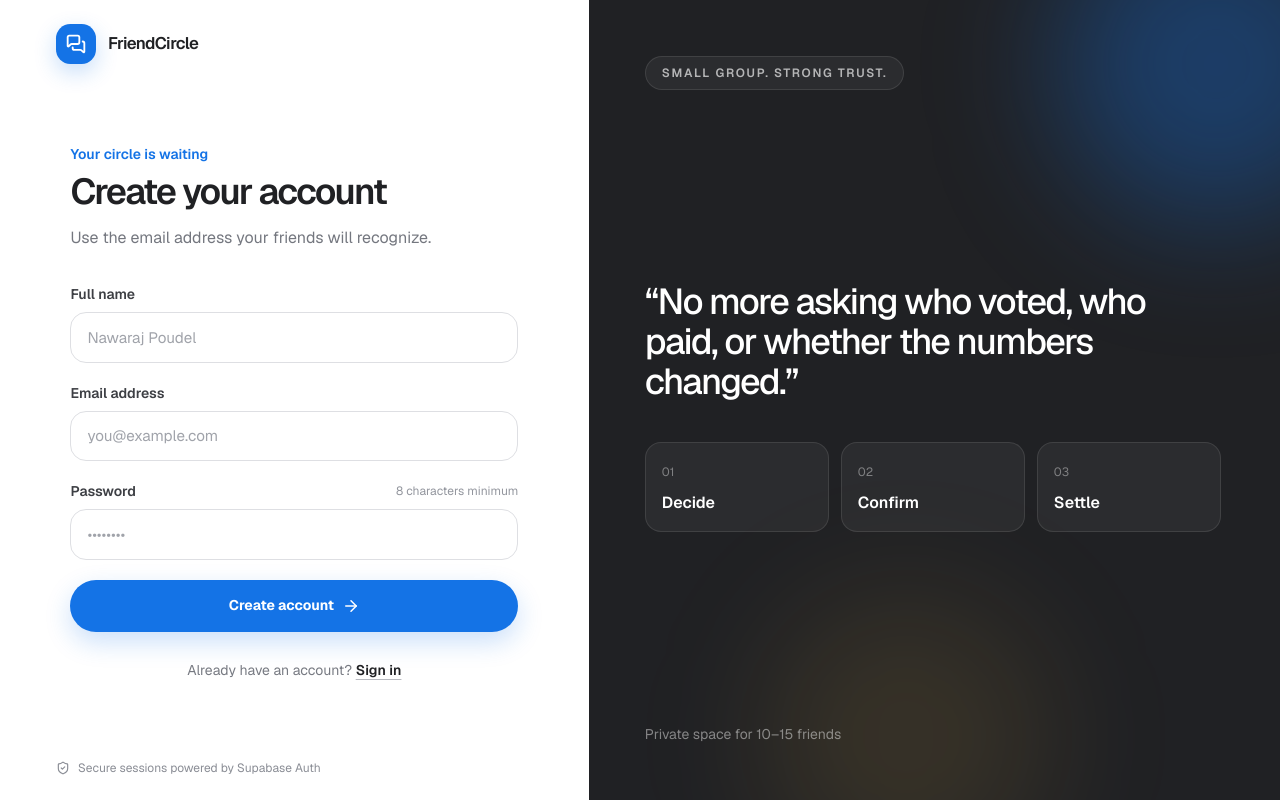
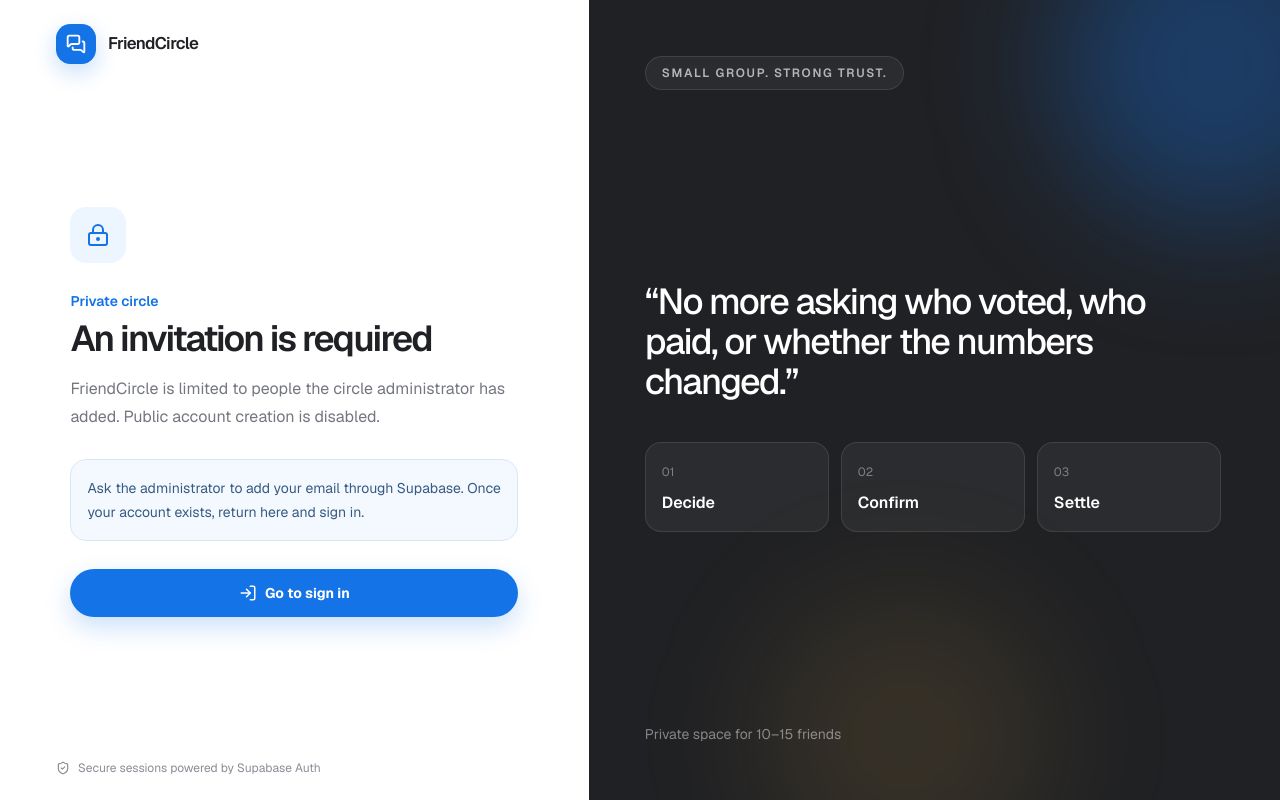
Before and after one commit to Nawaraj114/PollingV1, a Next.js app: page /signup in a window 1280 px wide. Built offline with nearby package versions, Linux system fonts and the light colour scheme.

Commit message:
feat(auth): restrict access to approved members

```diff
--- a/app/(auth)/login/page.tsx
+++ b/app/(auth)/login/page.tsx
@@ -9,5 +9,5 @@ export default async function LoginPage({ searchParams }: PageProps<"/login">) {
   const nextPath = typeof params.next === "string" ? params.next : undefined;
   const errorMessage = typeof params.error === "string" ? params.error : undefined;
 
-  return <AuthForm errorMessage={errorMessage} mode="login" nextPath={nextPath} />;
+  return <AuthForm errorMessage={errorMessage} nextPath={nextPath} />;
 }
--- a/app/(auth)/signup/page.tsx
+++ b/app/(auth)/signup/page.tsx
@@ -1,9 +1,29 @@
+import { LockKeyhole, LogIn } from "lucide-react";
 import type { Metadata } from "next";
+import Link from "next/link";
 
-import { AuthForm } from "@/components/auth-form";
-
-export const metadata: Metadata = { title: "Create account" };
+export const metadata: Metadata = { title: "Invitation required" };
 
 export default function SignupPage() {
-  return <AuthForm mode="signup" />;
+  return (
+    <div className="w-full max-w-md">
+      <span className="grid h-14 w-14 place-items-center rounded-2xl bg-[#edf5ff] text-[#1473e6]">
+        <LockKeyhole size={24} aria-hidden="true" />
+      </span>
+      <p className="mt-7 text-sm font-semibold text-[#1473e6]">Private circle</p>
+      <h1 className="mt-2 text-4xl font-semibold tracking-[-0.05em] text-[#202124]">
+        An invitation is required
+      </h1>
+      <p className="mt-4 leading-7 text-[#74777f]">
+        FriendCircle is limited to people the circle administrator has added. Public account creation is disabled.
+      </p>
+      <div className="mt-7 rounded-2xl border border-[#d8e7f8] bg-[#f4f9ff] px-4 py-4 text-sm leading-6 text-[#365b82]">
+        Ask the administrator to add your email through Supabase. Once your account exists, return here and sign in.
+      </div>
+      <Link className="button button-primary mt-7 h-12 w-full" href="/login">
+        <LogIn size={18} aria-hidden="true" />
+        Go to sign in
+      </Link>
+    </div>
+  );
 }
--- a/app/layout.tsx
+++ b/app/layout.tsx
@@ -18,7 +18,7 @@ export const metadata: Metadata = {
     default: "FriendCircle",
     template: "%s · FriendCircle",
   },
-  description: "A private place for friends to plan, split bills, and chat.",
+  description: "A private place for friends to run polls and split bills.",
 };
 
 export const viewport: Viewport = {
--- a/app/page.tsx
+++ b/app/page.tsx
@@ -19,7 +19,7 @@ const features = [
   {
     icon: Vote,
     title: "Decisions without the noise",
-    description: "Turn endless group-chat debates into quick, visible votes.",
+    description: "Turn drawn-out group debates into quick, visible votes.",
   },
   {
     icon: Users,
@@ -38,8 +38,8 @@ export default function HomePage() {
             <Link className="button button-ghost hidden sm:inline-flex" href="/login">
               Sign in
             </Link>
-            <Link className="button button-dark" href="/signup">
-              Join your circle
+            <Link className="button button-dark" href="/login">
+              Member sign in
             </Link>
           </nav>
         </header>
@@ -56,15 +56,15 @@ export default function HomePage() {
             </h1>
             <p className="mt-7 max-w-xl text-lg leading-8 text-[#666a73] sm:text-xl">
               FriendCircle gives a close group one calm place to decide, split,
-              confirm, and catch up—without losing the details in chat.
+              and confirm without losing the details across different apps.
             </p>
             <div className="mt-9 flex flex-col gap-3 sm:flex-row">
-              <Link className="button button-primary h-13 px-6" href="/signup">
-                Create your account
+              <Link className="button button-primary h-13 px-6" href="/login">
+                Enter your circle
                 <ArrowRight size={18} aria-hidden="true" />
               </Link>
-              <Link className="button button-light h-13 px-6" href="/login">
-                I already belong
+              <Link className="button button-light h-13 px-6" href="/signup">
+                How access works
               </Link>
             </div>
             <div className="mt-10 flex flex-wrap gap-x-6 gap-y-3 text-sm font-medium text-[#666a73]">
--- a/components/auth-form.tsx
+++ b/components/auth-form.tsx
@@ -1,12 +1,11 @@
 "use client";
 
-import { ArrowRight, CheckCircle2, LoaderCircle } from "lucide-react";
+import { ArrowRight, LoaderCircle } from "lucide-react";
 import Link from "next/link";
 import { useActionState } from "react";
 
 import {
   login,
-  signup,
   type AuthState,
 } from "@/lib/auth/actions";
 
@@ -14,7 +13,6 @@ const initialAuthState: AuthState = {};
 
 type AuthFormProps = {
   errorMessage?: string;
-  mode: "login" | "signup";
   nextPath?: string;
 };
 
@@ -28,45 +26,22 @@ function FieldError({ errors }: { errors?: string[] }) {
   );
 }
 
-export function AuthForm({ errorMessage, mode, nextPath }: AuthFormProps) {
-  const action = mode === "login" ? login : signup;
-  const [state, formAction, pending] = useActionState(action, initialAuthState);
-  const isLogin = mode === "login";
+export function AuthForm({ errorMessage, nextPath }: AuthFormProps) {
+  const [state, formAction, pending] = useActionState(login, initialAuthState);
 
   return (
     <div className="w-full max-w-md">
       <div className="mb-8">
-        <p className="text-sm font-semibold text-[#1473e6]">
-          {isLogin ? "Welcome back" : "Your circle is waiting"}
-        </p>
+        <p className="text-sm font-semibold text-[#1473e6]">Welcome back</p>
         <h1 className="mt-2 text-4xl font-semibold tracking-[-0.05em] text-[#202124]">
-          {isLogin ? "Sign in to FriendCircle" : "Create your account"}
+          Sign in to FriendCircle
         </h1>
         <p className="mt-3 leading-7 text-[#74777f]">
-          {isLogin
-            ? "Pick up where your group left off."
-            : "Use the email address your friends will recognize."}
+          Pick up where your group left off.
         </p>
       </div>
 
       <form action={formAction} className="space-y-5" noValidate>
-        {!isLogin && (
-          <div>
-            <label className="mb-2 block text-sm font-semibold text-[#3d3f44]" htmlFor="fullName">
-              Full name
-            </label>
-            <input
-              autoComplete="name"
-              className="field"
-              id="fullName"
-              name="fullName"
-              placeholder="Nawaraj Poudel"
-              required
-            />
-            <FieldError errors={state.errors?.fullName} />
-          </div>
-        )}
-
         <div>
           <label className="mb-2 block text-sm font-semibold text-[#3d3f44]" htmlFor="email">
             Email address
@@ -88,10 +63,9 @@ export function AuthForm({ errorMessage, mode, nextPath }: AuthFormProps) {
             <label className="text-sm font-semibold text-[#3d3f44]" htmlFor="password">
               Password
             </label>
-            {!isLogin && <span className="text-xs text-[#92959d]">8 characters minimum</span>}
           </div>
           <input
-            autoComplete={isLogin ? "current-password" : "new-password"}
+            autoComplete="current-password"
             className="field"
             id="password"
             minLength={8}
@@ -103,34 +77,15 @@ export function AuthForm({ errorMessage, mode, nextPath }: AuthFormProps) {
           <FieldError errors={state.errors?.password} />
         </div>
 
-        {isLogin && nextPath && <input name="next" type="hidden" value={nextPath} />}
+        {nextPath && <input name="next" type="hidden" value={nextPath} />}
 
         {(state.message || errorMessage) && (
           <div
-            className={`flex items-start gap-2.5 rounded-2xl border px-4 py-3 text-sm leading-6 ${
-              state.status === "success"
-                ? "border-[#b9dfc5] bg-[#eefaf1] text-[#27663a]"
-                : "border-[#f1c5bf] bg-[#fff3f1] text-[#9e342a]"
-            }`}
+            className="flex items-start gap-2.5 rounded-2xl border border-[#f1c5bf] bg-[#fff3f1] px-4 py-3 text-sm leading-6 text-[#9e342a]"
             role="status"
           >
-            {state.status === "success" && (
-              <CheckCircle2 className="mt-0.5 shrink-0" size={17} aria-hidden="true" />
-            )}
             <span>{state.message ?? errorMessage}</span>
           </div>
-        )}
-
-        {state.status === "success" && !isLogin && (
-          <p className="text-center text-sm text-[#777a82]">
-            No email yet?{" "}
-            <Link
-              className="font-semibold text-[#202124] underline decoration-[#b8bac0] underline-offset-4"
-              href="/resend-confirmation"
-            >
-              Request a new one
-            </Link>
-          </p>
         )}
 
         <button className="button button-primary h-13 w-full" disabled={pending} type="submit">
@@ -141,14 +96,13 @@ export function AuthForm({ errorMessage, mode, nextPath }: AuthFormProps) {
             </>
           ) : (
             <>
-              {isLogin ? "Sign in" : "Create account"}
+              Sign in
               <ArrowRight size={18} aria-hidden="true" />
             </>
           )}
         </button>
       </form>
 
-      {isLogin && (
       <p className="mt-5 text-center text-sm text-[#777a82]">
         Confirmation link expired?{" "}
         <Link
@@ -158,12 +112,11 @@ export function AuthForm({ errorMessage, mode, nextPath }: AuthFormProps) {
           Send a new one
         </Link>
       </p>
-      )}
 
       <p className="mt-7 text-center text-sm text-[#777a82]">
-        {isLogin ? "New to the circle?" : "Already have an account?"}{" "}
-        <Link className="font-semibold text-[#202124] underline decoration-[#b8bac0] underline-offset-4" href={isLogin ? "/signup" : "/login"}>
-          {isLogin ? "Create an account" : "Sign in"}
+        Need access?{" "}
+        <Link className="font-semibold text-[#202124] underline decoration-[#b8bac0] underline-offset-4" href="/signup">
+          See how invitations work
         </Link>
       </p>
     </div>
--- a/lib/auth/actions.ts
+++ b/lib/auth/actions.ts
@@ -7,7 +7,6 @@ import { createClient } from "@/lib/supabase/server";
 import {
   loginSchema,
   resendConfirmationSchema,
-  signupSchema,
 } from "./schemas";
 
 export type AuthState = {
@@ -62,54 +61,6 @@ export async function login(
   redirect(safeNextPath(result.data.next));
 }
 
-export async function signup(
-  _previousState: AuthState,
-  formData: FormData,
-): Promise<AuthState> {
-  const result = signupSchema.safeParse({
-    fullName: formData.get("fullName"),
-    email: formData.get("email"),
-    password: formData.get("password"),
-  });
-
-  if (!result.success) {
-    return {
-      errors: result.error.flatten().fieldErrors,
-      status: "error",
-    };
-  }
-
-  const emailRedirectTo = await confirmationRedirectUrl();
-  const supabase = await createClient();
-  const { data, error } = await supabase.auth.signUp({
-    email: result.data.email,
-    password: result.data.password,
-    options: {
-      data: { full_name: result.data.fullName },
-      ...(emailRedirectTo ? { emailRedirectTo } : {}),
-    },
-  });
-
-  if (error) {
-    return {
-      message:
-        error.status === 429
-          ? "Too many attempts. Wait a moment and try again."
-          : error.message,
-      status: "error",
-    };
-  }
-
-  if (data.session) {
-    redirect("/dashboard");
-  }
-
-  return {
-    message: "Check your email to confirm your account. The link is valid for one hour.",
-    status: "success",
-  };
-}
-
 export async function resendConfirmation(
   _previousState: AuthState,
   formData: FormData,
--- a/lib/auth/schemas.ts
+++ b/lib/auth/schemas.ts
@@ -18,13 +18,3 @@ export const loginSchema = z.object({
   password,
   next: z.string().optional(),
 });
-
-export const signupSchema = z.object({
-  fullName: z
-    .string()
-    .trim()
-    .min(2, "Name must contain at least 2 characters.")
-    .max(80, "Name must be 80 characters or fewer."),
-  email,
-  password,
-});
--- a/lib/supabase/proxy.ts
+++ b/lib/supabase/proxy.ts
@@ -4,7 +4,7 @@ import { NextResponse, type NextRequest } from "next/server";
 import type { Database } from "@/types/database";
 import { getSupabaseEnv } from "./env";
 
-const protectedRoutes = ["/dashboard", "/polls", "/bills"];
+const protectedRoutes = ["/dashboard", "/polls", "/bills", "/account"];
 const authRoutes = ["/login", "/signup"];
 
 function redirectWithSession(url: URL, response: NextResponse) {
```
Also changed, not shown: 1 other file (tests, documents, lock files or other folders). Lines whose indentation alone changed are shown as unchanged.
